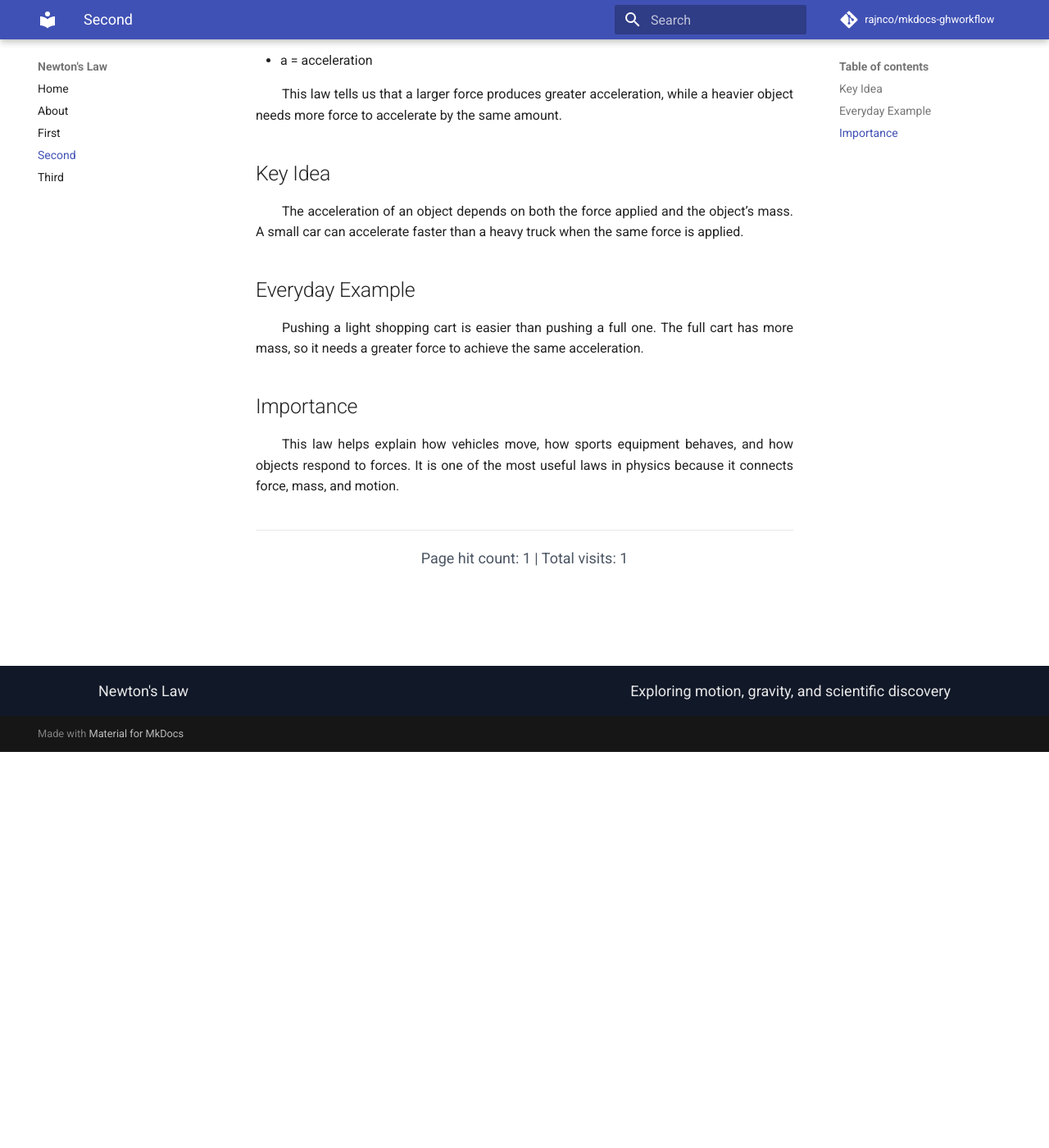
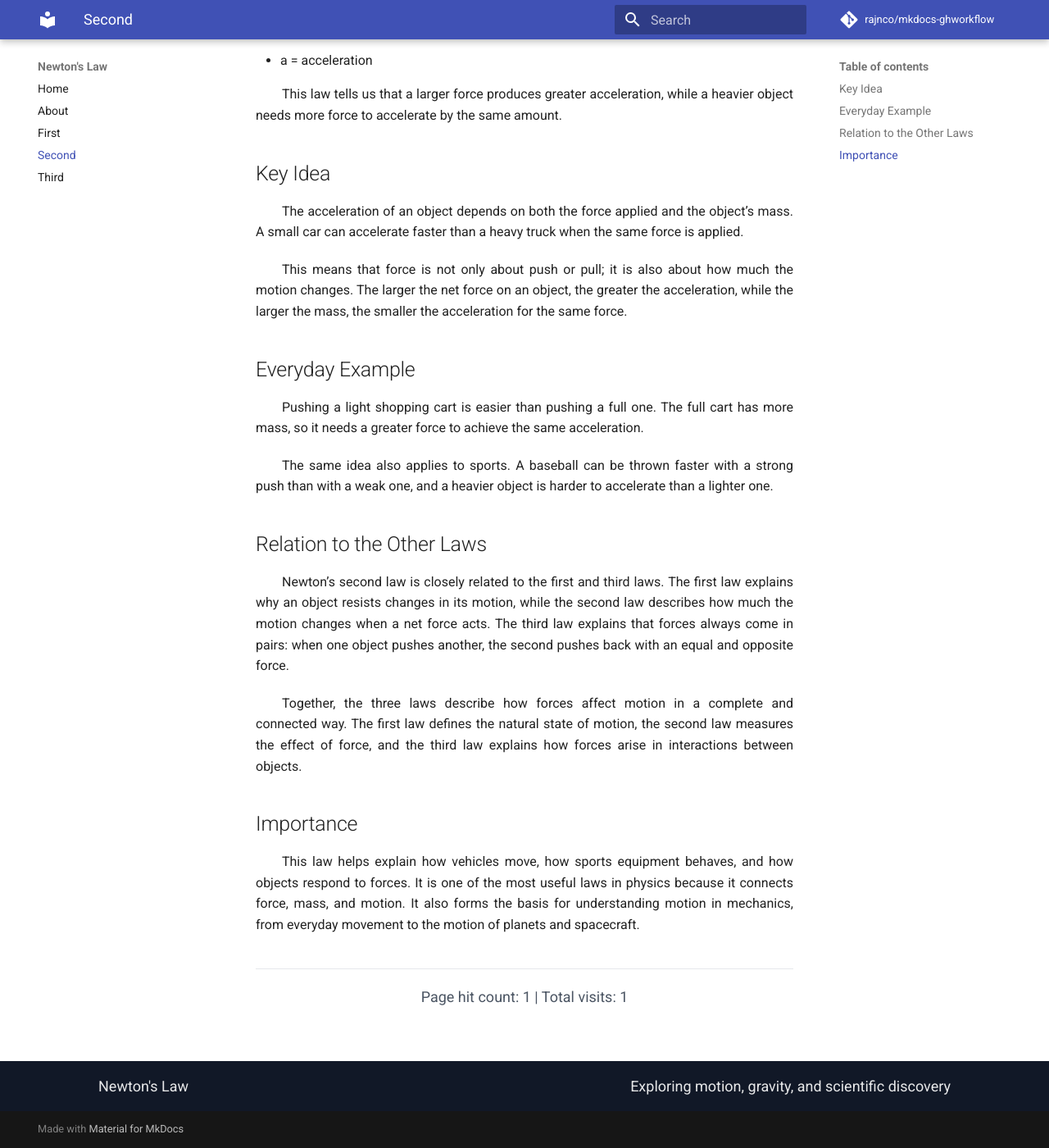
Before and after one commit to rajnco/mkdocs-ghworkflow, an MkDocs documentation site: the page built from docs/second.md, in a window 1280 px wide and 1400 px high, scrolled down 483 px. Shown: the whole window at 82% size. Built offline with MkDocs 1.6.1 and Material for MkDocs 9.7.7, drawn with Linux system fonts in a browser that asks for light colours; comment, search, counter and statistics services are not loaded.

Commit message:
Second law updated

```diff
--- a/docs/second.md
+++ b/docs/second.md
@@ -18,10 +18,20 @@ This law tells us that a larger force produces greater acceleration, while a hea
 
 The acceleration of an object depends on both the force applied and the object’s mass. A small car can accelerate faster than a heavy truck when the same force is applied.
 
+This means that force is not only about push or pull; it is also about how much the motion changes. The larger the net force on an object, the greater the acceleration, while the larger the mass, the smaller the acceleration for the same force.
+
 ## Everyday Example
 
 Pushing a light shopping cart is easier than pushing a full one. The full cart has more mass, so it needs a greater force to achieve the same acceleration.
 
+The same idea also applies to sports. A baseball can be thrown faster with a strong push than with a weak one, and a heavier object is harder to accelerate than a lighter one.
+
+## Relation to the Other Laws
+
+Newton’s second law is closely related to the first and third laws. The first law explains why an object resists changes in its motion, while the second law describes how much the motion changes when a net force acts. The third law explains that forces always come in pairs: when one object pushes another, the second pushes back with an equal and opposite force.
+
+Together, the three laws describe how forces affect motion in a complete and connected way. The first law defines the natural state of motion, the second law measures the effect of force, and the third law explains how forces arise in interactions between objects.
+
 ## Importance
 
-This law helps explain how vehicles move, how sports equipment behaves, and how objects respond to forces. It is one of the most useful laws in physics because it connects force, mass, and motion.
+This law helps explain how vehicles move, how sports equipment behaves, and how objects respond to forces. It is one of the most useful laws in physics because it connects force, mass, and motion. It also forms the basis for understanding motion in mechanics, from everyday movement to the motion of planets and spacecraft.
```
